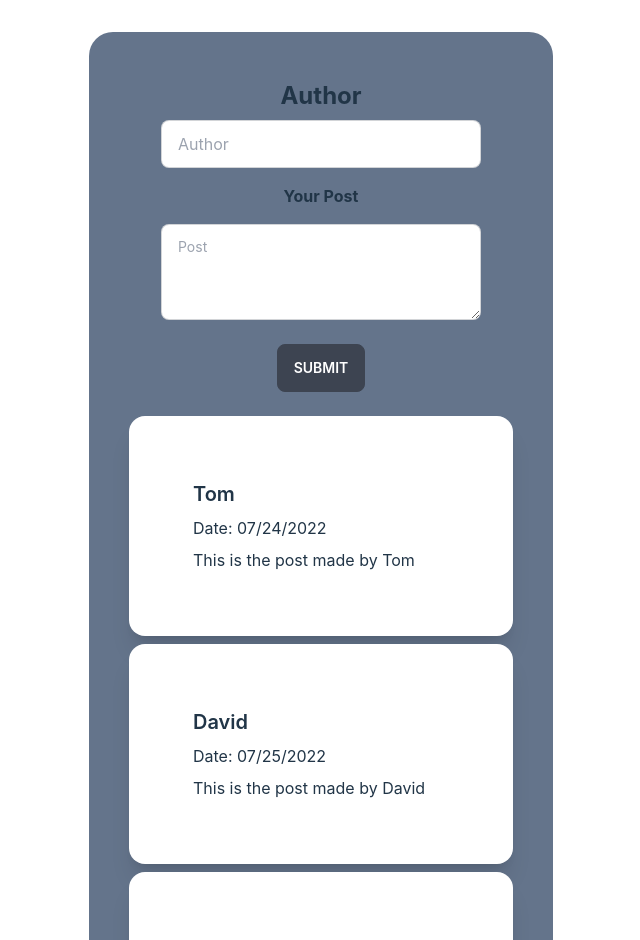
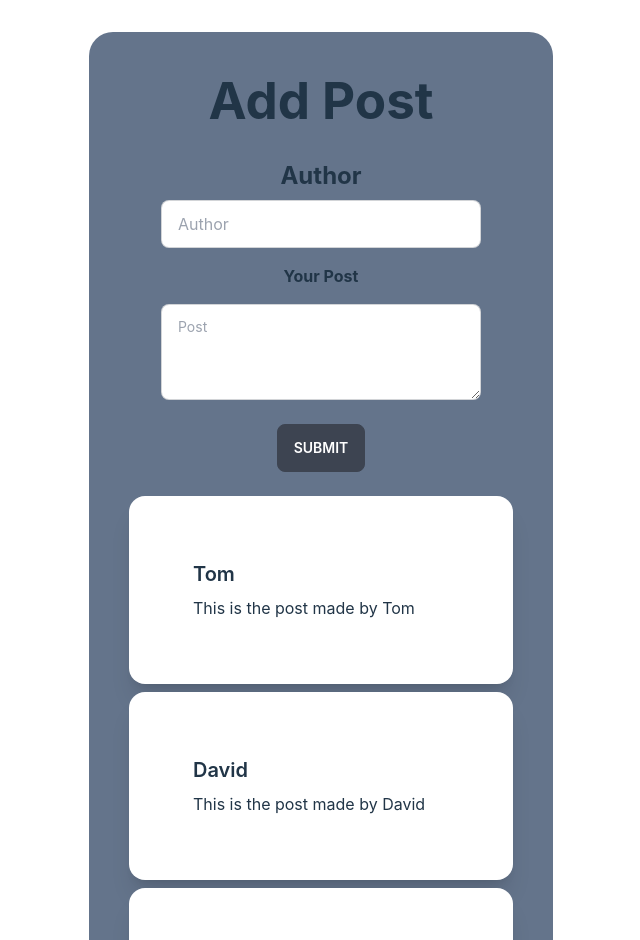
Before and after one commit to bertcanoiii/svelte-for-beginners, a Svelte app: page / in a window 1280 px wide. Shown: the top 940 px of the page, without its empty margins (319-959 px from the left). Built offline with nearby package versions, Linux system fonts and the light colour scheme.

Commit message:
refactor form and post into components

```diff
--- a/src/App.svelte
+++ b/src/App.svelte
@@ -1,23 +1,19 @@
 <script>
     import data from "./data.json";
+    import Post from "./components/Post.svelte";
+    import Form from "./components/Form.svelte";
 
     let posts = data.data;
-    let author = '';
-    let post = '';
 
-    function submitForm() {
+    function submitForm(author, post) {
         const newPost = {
             id: posts.length +1,
             author: author,
-            date_created: '07/26/2022',
             post: post
         }
 
         posts.push(newPost)
         posts = posts
-
-        author = ''
-        post = ''
 
     }
 </script>
@@ -25,30 +21,13 @@
 <main>
     <div class="flex flex-col justify-center items-center bg-slate-500 p-10 rounded-3xl space-y-6">
 
-        <div class="form-control w-80 items-center">
-            <label for="author" class="label font-bold text-2xl">Author</label>
-            <input bind:value={author} id="author" name="author" type="text" placeholder="Author"
-                   class="input input-bordered w-full max-w-xs"/>
-            <label for="post" class="label">
-                <span class="label font-bold text-m">Your Post</span>
-            </label>
-            <textarea bind:value={post} id="post" class="textarea textarea-bordered h-24 w-full"
-                      placeholder="Post"></textarea>
-            <button on:click={submitForm} class="btn mt-6">Submit</button>
+        <Form submitForm={submitForm}/>
+
+        <div class="overflow space-y-2 ">
+            {#each posts.reverse() as post}
+             <Post {...post}></Post>
+            {/each}
         </div>
-
-            <div class="overflow space-y-2 ">
-                {#each posts.reverse() as post}
-                <div class="card w-96 bg-base-100 shadow-xl">
-                    <div class="card-body items-start">
-                        <h2 class="card-title">{post.author}</h2>
-                        <p>Date: {post.date_created}</p>
-                        <p>{post.post}</p>
-                    </div>
-                </div>
-                {/each}
-            </div>
-
     </div>
 </main>
 
--- /dev/null
+++ b/src/components/Form.svelte
@@ -0,0 +1,24 @@
+<script>
+    export let submitForm;
+    let author = '';
+    let post = '';
+
+    function sendSubmitForm(){
+        submitForm(author, post);
+        author = '';
+        post = '';
+    }
+</script>
+
+<h1 class="font-bold">Add Post</h1>
+<div class="form-control w-80 items-center">
+    <label for="author" class="label font-bold text-2xl">Author</label>
+    <input bind:value={author} id="author" name="author" type="text" placeholder="Author"
+           class="input input-bordered w-full max-w-xs"/>
+    <label for="post" class="label">
+        <span class="label font-bold text-m">Your Post</span>
+    </label>
+    <textarea bind:value={post} id="post" class="textarea textarea-bordered h-24 w-full"
+              placeholder="Post"></textarea>
+    <button on:click={sendSubmitForm} class="btn mt-6">Submit</button>
+</div>
--- /dev/null
+++ b/src/components/Post.svelte
@@ -0,0 +1,12 @@
+<script>
+    export let author;
+    export let post;
+</script>
+
+
+<div class="card w-96 bg-base-100 shadow-xl">
+    <div class="card-body items-start">
+        <h2 class="card-title">{author}</h2>
+        <p>{post}</p>
+    </div>
+</div>
```
